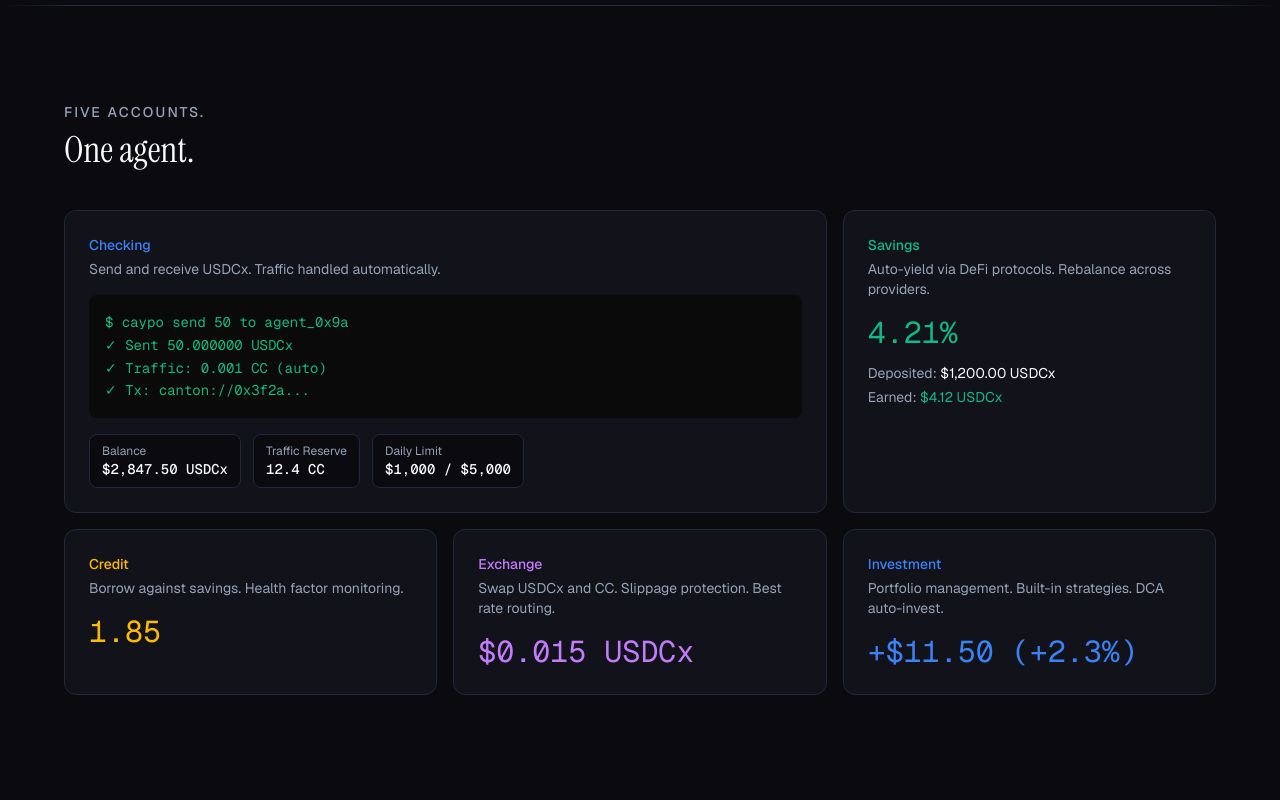
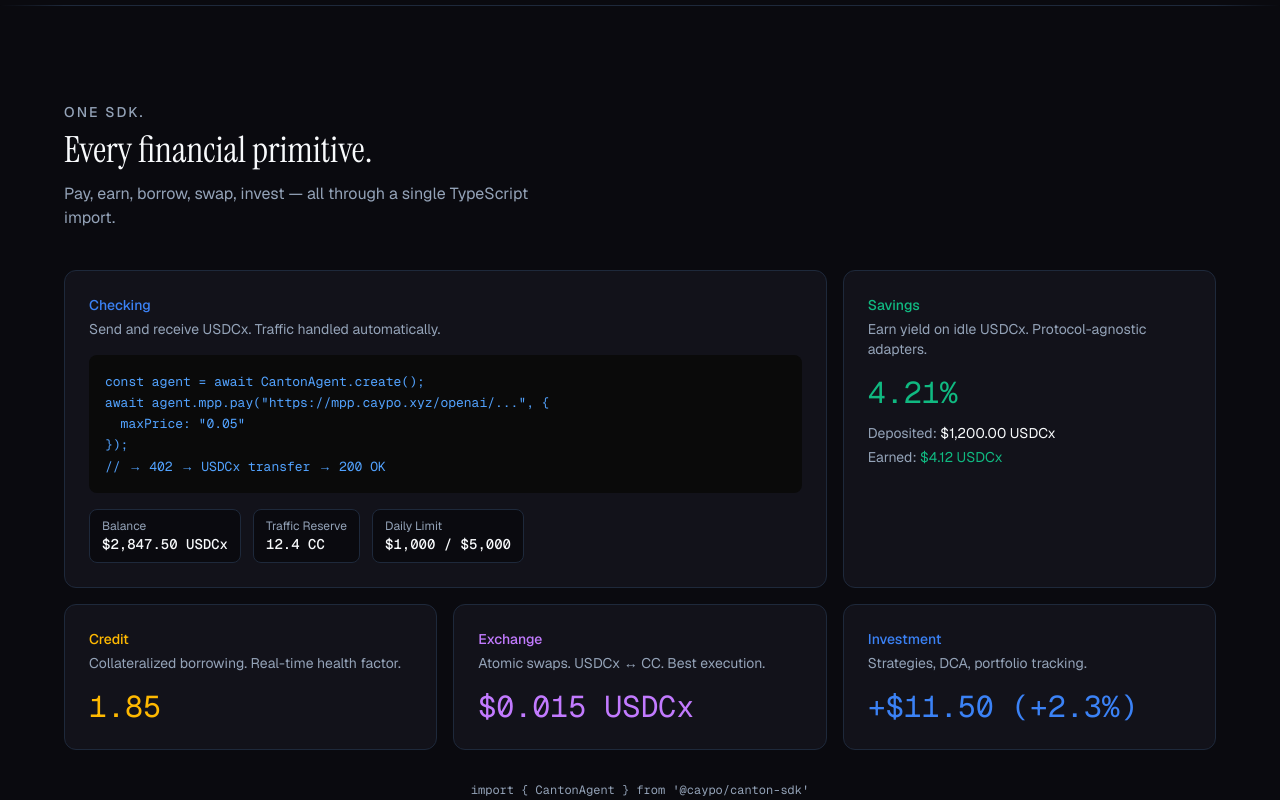
Before and after one commit to anilkaracay/Caypo, a Next.js app in the folder apps/web/: page / in a window 1280 px wide. Shown: the part 840-1640 px from the top of the page. Built offline with nearby package versions, Linux system fonts and the light colour scheme.

Commit message:
Update Accounts section: SDK-first, new taglines, import hint

```diff
--- a/apps/web/src/components/Accounts.tsx
+++ b/apps/web/src/components/Accounts.tsx
@@ -4,60 +4,38 @@
 import { ACCOUNTS } from "@/lib/constants";
 
 const CARD_ACCENTS: Record<string, { text: string; border: string; shadow: string }> = {
-  checking: {
-    text: "text-accent",
-    border: "border-accent/40",
-    shadow: "0 0 24px rgba(59,130,246,0.15)",
-  },
-  savings: {
-    text: "text-emerald",
-    border: "border-emerald/40",
-    shadow: "0 0 24px rgba(16,185,129,0.15)",
-  },
-  credit: {
-    text: "text-amber-400",
-    border: "border-amber-400/40",
-    shadow: "0 0 24px rgba(251,191,36,0.15)",
-  },
-  exchange: {
-    text: "text-purple-400",
-    border: "border-purple-400/40",
-    shadow: "0 0 24px rgba(168,85,247,0.15)",
-  },
-  investment: {
-    text: "text-accent",
-    border: "border-accent/40",
-    shadow: "0 0 24px rgba(59,130,246,0.15)",
-  },
+  checking: { text: "text-accent", border: "border-accent/40", shadow: "0 0 24px rgba(59,130,246,0.15)" },
+  savings: { text: "text-emerald", border: "border-emerald/40", shadow: "0 0 24px rgba(16,185,129,0.15)" },
+  credit: { text: "text-amber-400", border: "border-amber-400/40", shadow: "0 0 24px rgba(251,191,36,0.15)" },
+  exchange: { text: "text-purple-400", border: "border-purple-400/40", shadow: "0 0 24px rgba(168,85,247,0.15)" },
+  investment: { text: "text-accent", border: "border-accent/40", shadow: "0 0 24px rgba(59,130,246,0.15)" },
 };
+
+const SDK_CODE = `const agent = await CantonAgent.create();
+await agent.mpp.pay("https://mpp.caypo.xyz/openai/...", {
+  maxPrice: "0.05"
+});
+// → 402 → USDCx transfer → 200 OK`;
 
 function CheckingCard() {
   const account = ACCOUNTS[0];
   const accent = CARD_ACCENTS.checking;
   return (
     <motion.div
-      whileHover={{
-        y: -4,
-        boxShadow: accent.shadow,
-      }}
+      whileHover={{ y: -4, boxShadow: accent.shadow }}
       transition={{ duration: 0.2, ease: "easeOut" }}
       className="bg-surface border border-border rounded-xl p-6 md:col-span-2 hover:border-accent/40 transition-colors duration-200"
     >
       <p className={`text-sm font-medium ${accent.text} mb-1`}>{account.name}</p>
       <p className="text-sm text-muted mb-4">{account.tagline}</p>
-      <div className="bg-[#0a0a0a] rounded-lg p-4 font-[family-name:var(--font-geist-mono)] text-sm text-emerald mb-4 overflow-x-auto">
-        <pre className="whitespace-pre leading-relaxed">{account.cli}</pre>
+      <div className="bg-[#0a0a0a] rounded-lg p-4 font-[family-name:var(--font-geist-mono)] text-[13px] text-blue-400 mb-4 overflow-x-auto">
+        <pre className="whitespace-pre leading-relaxed">{SDK_CODE}</pre>
       </div>
       <div className="flex flex-wrap gap-3">
         {account.metrics.map((m) => (
-          <div
-            key={m.label}
-            className="bg-background rounded-lg px-3 py-2 border border-border"
-          >
+          <div key={m.label} className="bg-background rounded-lg px-3 py-2 border border-border">
             <p className="text-xs text-muted">{m.label}</p>
-            <p className="text-sm font-[family-name:var(--font-geist-mono)] text-foreground font-medium">
-              {m.value}
-            </p>
+            <p className="text-sm font-[family-name:var(--font-geist-mono)] text-foreground font-medium">{m.value}</p>
           </div>
         ))}
       </div>
@@ -73,41 +51,26 @@
   const earned = account.metrics.find((m) => m.label.includes("Earned"));
   return (
     <motion.div
-      whileHover={{
-        y: -4,
-        boxShadow: accent.shadow,
-      }}
+      whileHover={{ y: -4, boxShadow: accent.shadow }}
       transition={{ duration: 0.2, ease: "easeOut" }}
       className="bg-surface border border-border rounded-xl p-6 hover:border-emerald/40 transition-colors duration-200"
     >
       <p className={`text-sm font-medium ${accent.text} mb-1`}>{account.name}</p>
       <p className="text-sm text-muted mb-4">{account.tagline}</p>
       {apyMetric && (
-        <p className="text-3xl font-[family-name:var(--font-geist-mono)] text-emerald mb-3">
-          {apyMetric.value}
-        </p>
+        <p className="text-3xl font-[family-name:var(--font-geist-mono)] text-emerald mb-3">{apyMetric.value}</p>
       )}
       {deposited && (
-        <p className="text-sm text-muted">
-          Deposited: <span className="text-foreground">{deposited.value}</span>
-        </p>
+        <p className="text-sm text-muted">Deposited: <span className="text-foreground">{deposited.value}</span></p>
       )}
       {earned && (
-        <p className="text-sm text-muted mt-1">
-          Earned: <span className="text-emerald">{earned.value}</span>
-        </p>
+        <p className="text-sm text-muted mt-1">Earned: <span className="text-emerald">{earned.value}</span></p>
       )}
     </motion.div>
   );
 }
 
-function SmallCard({
-  accountId,
-  highlight,
-}: {
-  accountId: string;
-  highlight: string;
-}) {
+function SmallCard({ accountId, highlight }: { accountId: string; highlight: string }) {
   const account = ACCOUNTS.find((a) => a.id === accountId)!;
   const accent = CARD_ACCENTS[accountId];
   const highlightMetric = account.metrics.find((m) =>
@@ -115,19 +78,14 @@
   );
   return (
     <motion.div
-      whileHover={{
-        y: -4,
-        boxShadow: accent.shadow,
-      }}
+      whileHover={{ y: -4, boxShadow: accent.shadow }}
       transition={{ duration: 0.2, ease: "easeOut" }}
       className={`bg-surface border border-border rounded-xl p-6 hover:${accent.border} transition-colors duration-200`}
     >
       <p className={`text-sm font-medium ${accent.text} mb-1`}>{account.name}</p>
       <p className="text-sm text-muted mb-4">{account.tagline}</p>
       {highlightMetric && (
-        <p className={`text-3xl font-[family-name:var(--font-geist-mono)] ${accent.text}`}>
-          {highlightMetric.value}
-        </p>
+        <p className={`text-3xl font-[family-name:var(--font-geist-mono)] ${accent.text}`}>{highlightMetric.value}</p>
       )}
     </motion.div>
   );
@@ -137,27 +95,29 @@
   return (
     <section className="py-24 px-6">
       <div className="max-w-6xl mx-auto">
-        {/* Header — left aligned */}
         <div className="mb-10">
           <p className="text-sm uppercase tracking-[0.15em] font-sans font-medium text-muted mb-2">
-            Five accounts.
+            One SDK.
           </p>
           <h2 className="text-3xl lg:text-4xl font-[family-name:var(--font-instrument-serif)] text-foreground">
-            One agent.
+            Every financial primitive.
           </h2>
+          <p className="text-muted mt-3 max-w-lg">
+            Pay, earn, borrow, swap, invest — all through a single TypeScript import.
+          </p>
         </div>
 
-        {/* Bento grid */}
         <div className="grid grid-cols-1 md:grid-cols-3 gap-4">
-          {/* Row 1 */}
           <CheckingCard />
           <SavingsCard />
-
-          {/* Row 2 */}
           <SmallCard accountId="credit" highlight="health" />
           <SmallCard accountId="exchange" highlight="CC Price" />
           <SmallCard accountId="investment" highlight="P&L" />
         </div>
+
+        <p className="text-center mt-8 font-[family-name:var(--font-geist-mono)] text-xs text-muted">
+          {"import { CantonAgent } from '@caypo/canton-sdk'"}
+        </p>
       </div>
     </section>
   );
--- a/apps/web/src/lib/constants.ts
+++ b/apps/web/src/lib/constants.ts
@@ -13,7 +13,7 @@
   {
     id: "savings",
     name: "Savings",
-    tagline: "Auto-yield via DeFi protocols. Rebalance across providers.",
+    tagline: "Earn yield on idle USDCx. Protocol-agnostic adapters.",
     cli: "$ caypo save 1000\n✓ Deposited 1,000.00 USDCx\n  Protocol: Canton Yield (4.21% APY)\n  Savings balance: $1,200.00",
     metrics: [
       { label: "Deposited", value: "$1,200.00 USDCx" },
@@ -24,7 +24,7 @@
   {
     id: "credit",
     name: "Credit",
-    tagline: "Borrow against savings. Health factor monitoring.",
+    tagline: "Collateralized borrowing. Real-time health factor.",
     cli: "$ caypo borrow 200\n✓ Borrowed 200.00 USDCx\n  Rate: 7.83% APR\n  Health factor: 1.85",
     metrics: [
       { label: "Borrowed", value: "$200.00 USDCx" },
@@ -35,7 +35,7 @@
   {
     id: "exchange",
     name: "Exchange",
-    tagline: "Swap USDCx and CC. Slippage protection. Best rate routing.",
+    tagline: "Atomic swaps. USDCx ↔ CC. Best execution.",
     cli: "$ caypo exchange 100 USDCx CC\n✓ Swapped 100.00 USDCx → 6,666.67 CC\n  Rate: 66.667 CC/USDCx\n  Fee: 0.30 USDCx (0.3%)",
     metrics: [
       { label: "CC Price", value: "$0.015 USDCx" },
@@ -46,7 +46,7 @@
   {
     id: "investment",
     name: "Investment",
-    tagline: "Portfolio management. Built-in strategies. DCA auto-invest.",
+    tagline: "Strategies, DCA, portfolio tracking.",
     cli: "$ caypo invest strategy buy balanced 500\n✓ Executed balanced strategy\n  CC: 250.00 USDCx → 16,666 CC\n  USDCx: 250.00 (yield enabled)",
     metrics: [
       { label: "Portfolio Value", value: "$500.00" },
```
